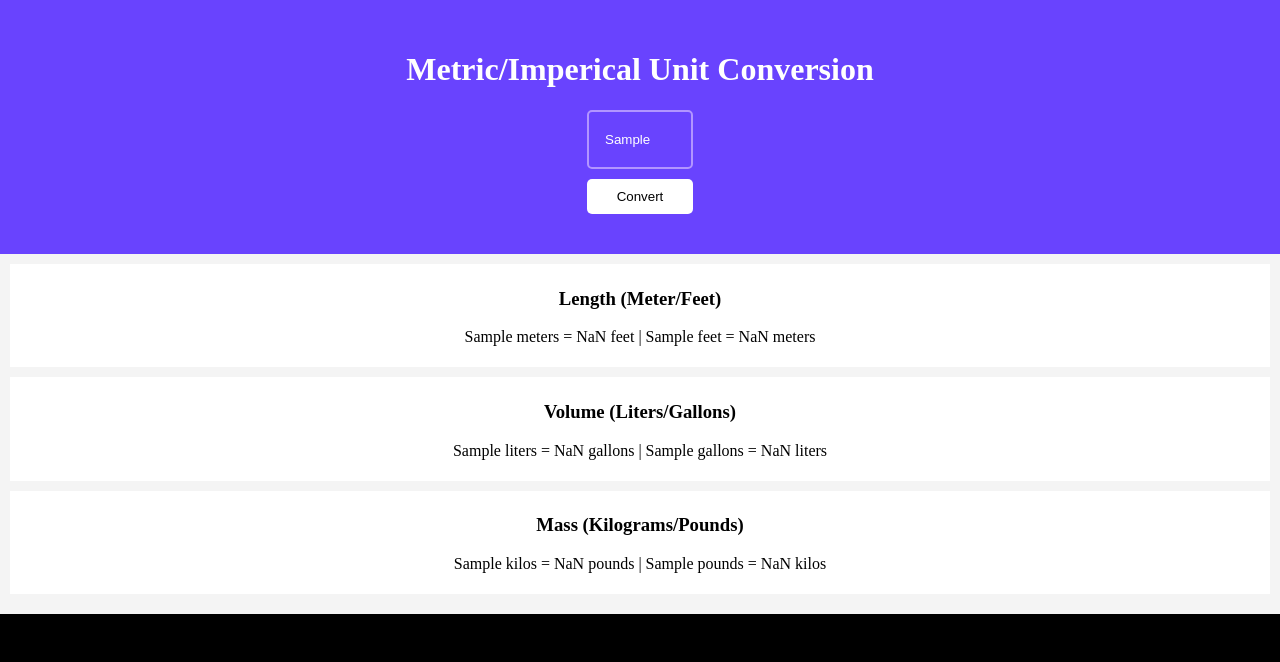
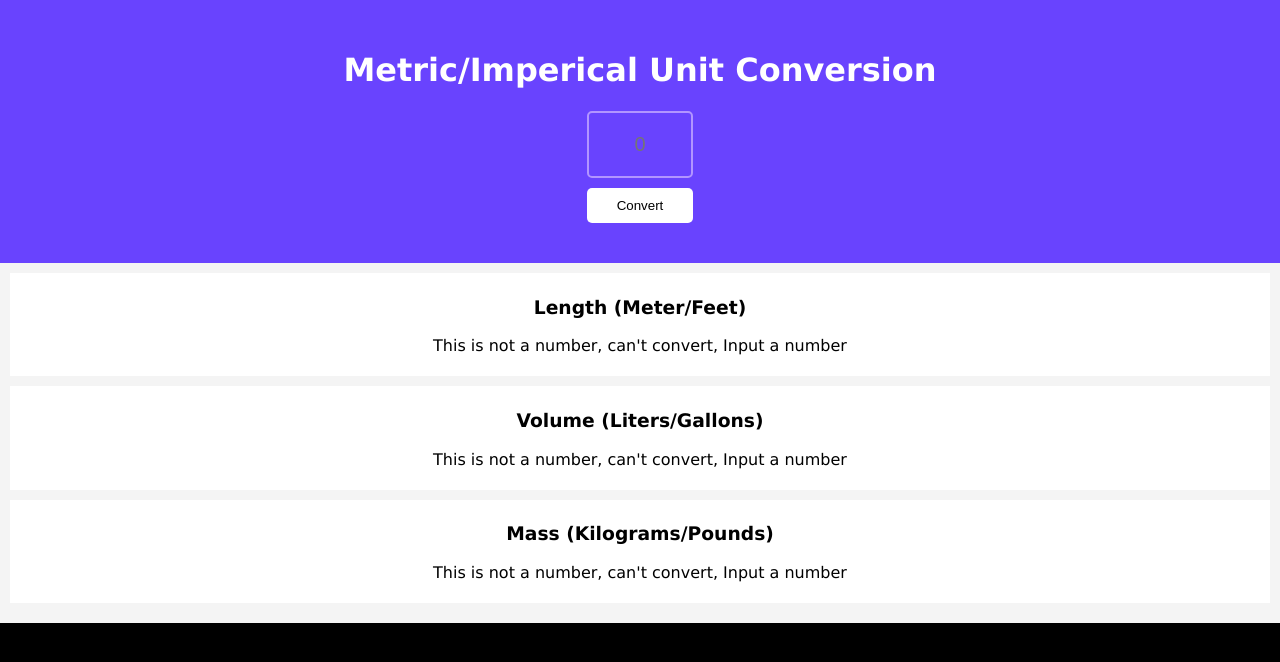
Before and after one commit to f8makinde/Unit-converter, a plain HTML site: page index.html in a window 1280 px wide. Both pictures are taken after typing "Sample" into the empty fields and a click on the button "Convert". Drawn offline with Linux system fonts and the light colour scheme.

Commit message:
work-completed

```diff
--- a/index.js
+++ b/index.js
@@ -7,13 +7,30 @@ let second = null
 let convertBtn = document.getElementById("convert-btn");
 convertBtn.addEventListener("click", function(){
     let inputEl = document.getElementById("input-el").value;
+    document.getElementById("input-el").value = ""
      first = inputEl * 3.281;
       second = inputEl / 3.281;
+
      lengthEl.innerText = `${inputEl} meters = ${first.toFixed(3)} feet | ${inputEl} feet = ${second.toFixed(3)} meters`;
+
+
      first = inputEl * 0.264;
      second = inputEl / 0.264;
+
      volumeEl.innerText = `${inputEl} liters = ${first.toFixed(3)} gallons | ${inputEl} gallons = ${second.toFixed(3)} liters`;
+
+
      first = inputEl * 2.204;
      second = inputEl / 2.204;
+
      massEl.innerText = `${inputEl} kilos = ${first.toFixed(3)} pounds | ${inputEl} pounds = ${second.toFixed(3)} kilos` ;
+
+     if(isNaN(inputEl)){
+        let inputEl = document.getElementById("input-el").value;
+        inputEl = "";
+        lengthEl.innerText = `This is not a number, can't convert, Input a number`;
+        volumeEl.innerText = `This is not a number, can't convert, Input a number`;
+        massEl.innerText = `This is not a number, can't convert, Input a number` ;
+    }
+
 })
--- a/styles.css
+++ b/styles.css
@@ -2,6 +2,7 @@ body {
   margin: 0;
   text-align: center;
   background: black;
+  font-family:Verdana, Geneva, Tahoma, sans-serif;
 }
 
 .hero {
@@ -23,6 +24,10 @@ input{
   color: white;
   border: 2px solid rgba(178, 149, 255, 1)
 }
+input[type="text"]{
+  font-size: 20px;
+  text-align: center;
+}
 button{
    padding: 10px 30px;
   border-radius: 5px;
```
